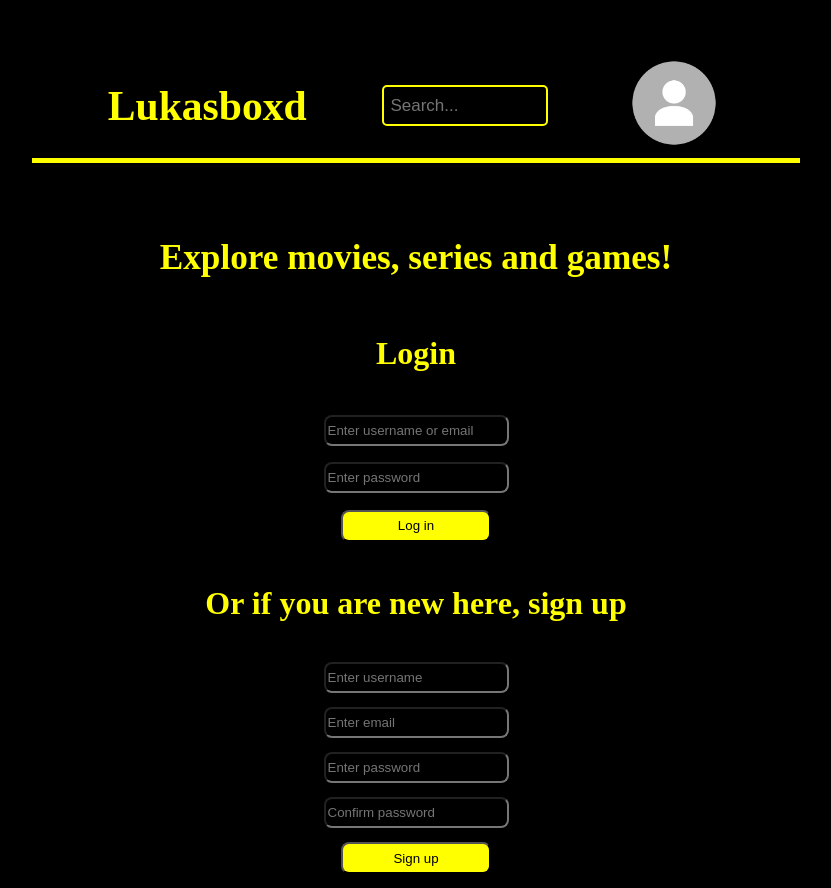
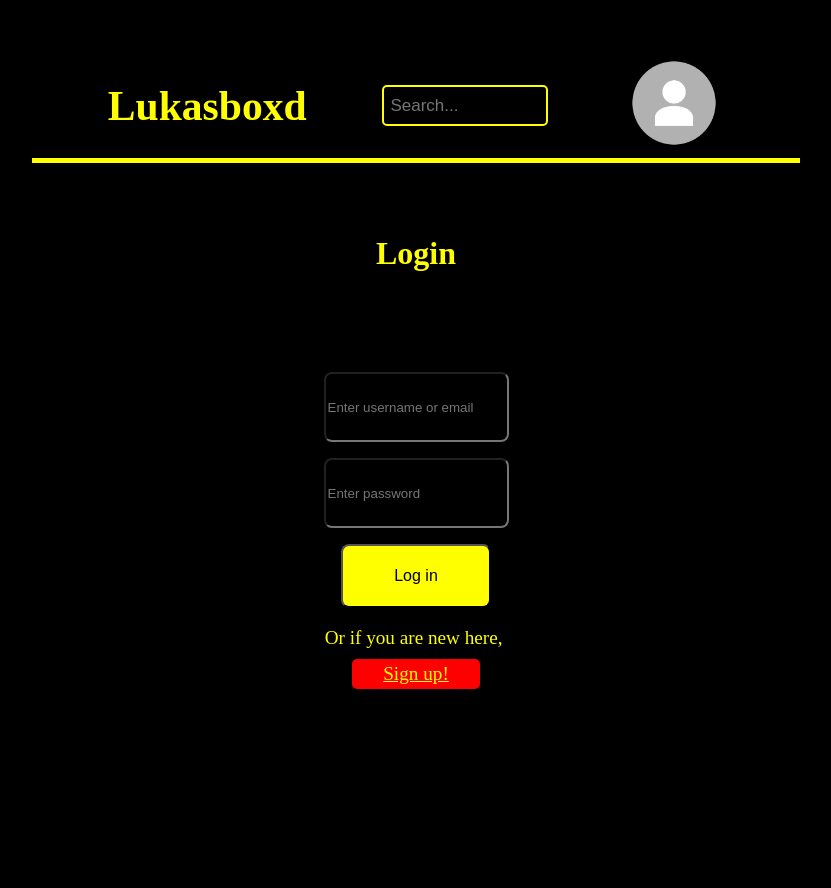
Before and after one commit to 0skarskiold/GA, a PHP site: page /login.html in a window 1280 px wide. Shown: the whole page, without its empty margins (224-1055 px from the left). After the commit the page ends 689 px from the top, so only its background shows below. Run offline with PHP 8.4, Linux system fonts and the light colour scheme.

Commit message:
snyggade till loginsidan

```diff
--- a/css/style.css
+++ b/css/style.css
@@ -203,28 +203,20 @@ header h1 a{
     display: grid;
     grid-template-areas:
     "hdr"
-    "wel"
     "log"
     "sig"
     ;
     grid-template-columns: 1fr;
-    grid-template-rows: 200px 100px 1fr 1fr;
-    height: 100vh;
+    grid-template-rows: 200px 50vh 100px;
+    height: auto;
 }
 
-#join_us{
-    grid-area: wel;
-    display: flex;
-    justify-content: center;
-    align-items: center;
-    font-size: 2.2rem;
-}
 
 #login{
     grid-area: log;
     display: flex;
     flex-direction: column;
-    justify-content: space-evenly;
+    justify-content: space-between;
     align-items: center;
 }
 
@@ -233,40 +225,48 @@ header h1 a{
     flex-direction: column;
     justify-content: space-evenly;
     align-items: center;
-    height: 20vh;
+    height: auto;
+    gap: 2vh;
 }
 
 .enter_field{
     width: inherit;
     border-radius: 8px;
-    height: 25px;
-}
+    height: 8vh;
 
-#signup{
-    grid-area: sig;
-    display: flex;
-    flex-direction: column;
-    justify-content: space-evenly;
-    align-items: center;
-}
-
-#signup form{
-    display: flex;
-    flex-direction: column;
-    justify-content: space-evenly;
-    align-items: center;
-    height: 30vh;
 }
 
 .submit_button{
     background-color: yellow;
     color: black;
     border-radius: 8px;
-    height: 4vh;
+    height: 8vh;
     width: 150px;
+    font-size: 1rem;
 }
 
 .submit_button:hover{
     cursor:pointer;
     font-style: bold;
 }
+
+
+#signup{
+    grid-area: sig;
+    display: flex;
+    justify-content: center;
+    flex-direction: column;
+    align-items: center;
+    font-size: 1.2rem;
+}
+
+#signup a{
+    background-color: red;
+    height: 2rem;
+    width: 10vw;
+    border-radius: 5px;
+    display: flex;
+    justify-content: center;
+    align-items: center;
+    margin-top: 10px;
+}
--- a/login.html
+++ b/login.html
@@ -18,10 +18,6 @@
         </a>
     </header>
 
-    <h2 id="join_us">
-        Explore movies, series and games!
-    </h2>
-
     <section id="login">
         <h2>
             Login
@@ -33,18 +29,14 @@
         </form>
     </section>
 
-    <section id="signup">
-        <h2>
-            Or if you are new here, sign up
-        </h2>
-        <form action="INSERT HÄR LUKAS" method="LUKAS SNÄLLA FIXA">
-            <input type="Username" placeholder="Enter username" class="enter_field">
-            <input type="Username" placeholder="Enter email" class="enter_field">
-            <input type="password" placeholder="Enter password" class="enter_field">
-            <input type="password" placeholder="Confirm password" class="enter_field">
-            <input type="submit" value="Sign up" class="submit_button">
-        </form>
-    </section>
+
+        <p id="signup">
+            Or if you are new here,&nbsp;
+            <a href="signup.html">
+                 Sign up!
+            </a>
+        </p>
+
 
 </body>
 </html>
```
